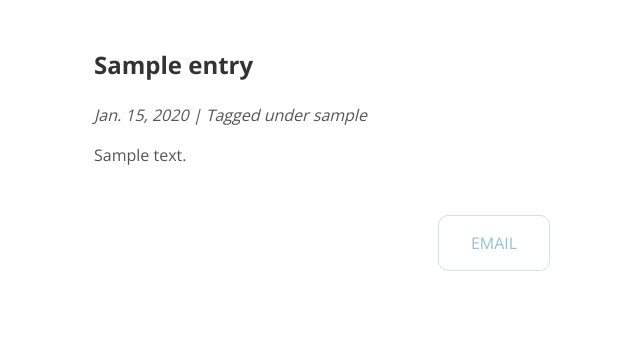
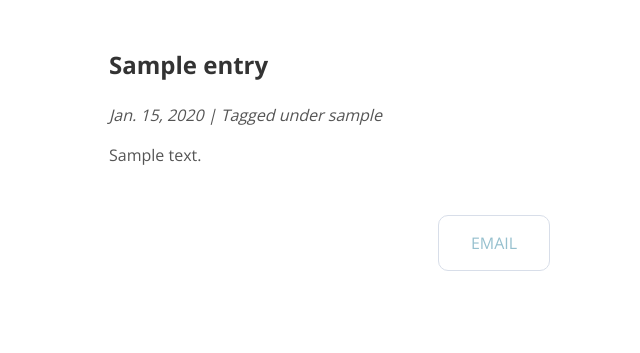
Before and after one commit to robertab/robertab, a Django app: a page that uses blog/templates/blog/base.html in a window 1280 px wide. Shown: the part 447-800 px from the top of the page, without its empty margins (146-786 px from the left). Run offline with Django 3.2, Linux system fonts and the light colour scheme; tables that the repository leaves empty hold one stand-in row (values such as "Sample post"); some libraries are stand-ins or nearby versions.

Commit message:
Changes to the detail-view styling

```diff
--- a/blog/static/blog/blog2.css
+++ b/blog/static/blog/blog2.css
@@ -103,6 +103,10 @@ article footer {
     font-style: italic;
 }
 
+.blog-post {
+    margin-left: 15px;
+}
+
 article footer a {
     text-decoration: none;
     color: #96c0ce;
```
